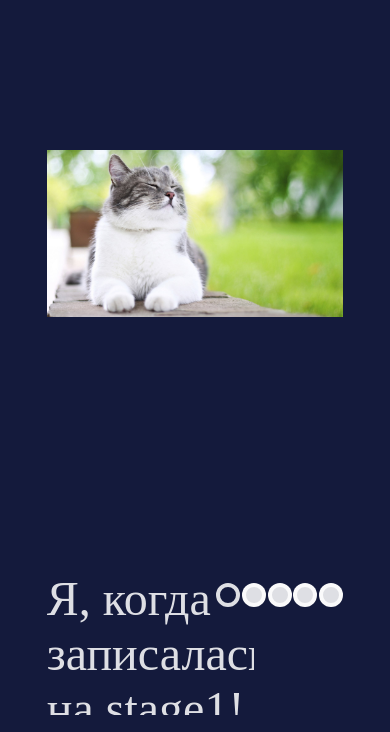
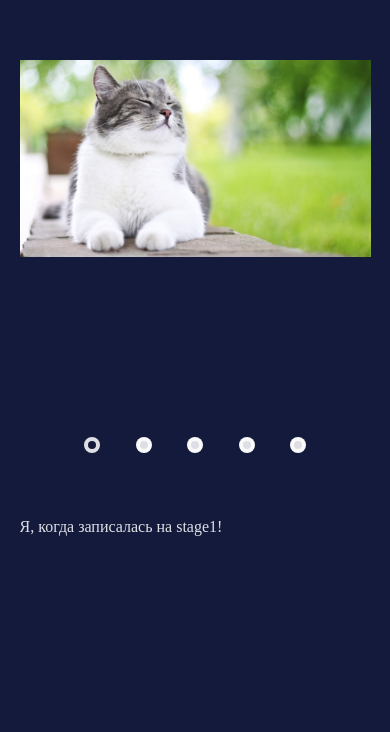
Before and after one commit to Rarity110/cssMemSlider, a plain HTML site: page cssMemSlider/index.html in a window 390 px wide. Shown: the part 129-861 px from the top of the page. Drawn offline with Linux system fonts and the light colour scheme; files whose address does not match are found by name.

Commit message:
feat: add style for mobile  (Sat, May 14, 2022 12:14:36 PM)

```diff
--- a/cssMemSlider/style.css
+++ b/cssMemSlider/style.css
@@ -8,9 +8,9 @@ body {
 }
 
 .wrapper {
-    max-width: 76vw;
-    width: 100%;
-    height: 95vh;
+    max-width: 120rem;
+    width: 90%;
+    height: 97vh;
     margin: 5vh auto auto auto;
     display: flex;
     overflow: hidden;
@@ -113,10 +113,58 @@ label:hover .key {
     width: 0%;
     height: auto;
     overflow: hidden;
-    font-size: 3rem;
+    font-size: 2rem;
+    line-height: 3rem;
     color: rgba(255, 255, 255, 0.861);
     transform: translateX(-100%);
     transition: transform ease-in-out .7s, opacity ease-in-out .7s;
+}
+
+/* @media (min-height: 1120px) {
+    .slides {
+        background-size: cover;
+    }
+} */
+
+@media (max-width: 1279.98px) {
+    .key {
+        height: 1rem;
+        width: 1rem;
+    }
+
+    .phrases {
+        font-size: 1rem;
+    }
+}
+
+@media (max-width: 480px) {
+    .slider {
+        width: 100%;
+        height: 60%;
+    }
+
+    .controls {
+        order: 2;
+        width: 100%;
+        height: 10%;
+        justify-content: center;
+        gap: 1%;
+    }
+
+    .key {
+        height: 1rem;
+        width: 1rem;
+    }
+
+    .all-phrases {
+        order: 3;
+        width: 100%;
+    }
+
+    .phrases {
+        font-size: 1rem;
+        line-height: 1rem;
+    }
 }
 
 #slide1:checked ~ .all-phrases > .phrase1,
@@ -142,7 +190,13 @@ label:hover .key {
 
 
 
-/* @media (max-width:  1650px) {
-    label {transform: translate(145%, 85%)}
-    .all-phrases {width: 65%}
+/* @media (max-width: 1279.98px) {
+    .key {
+        height: 1rem;
+        width: 1rem;
+    }
+
+    .phrases {
+        font-size: 1rem;
+    }
 } */
```
